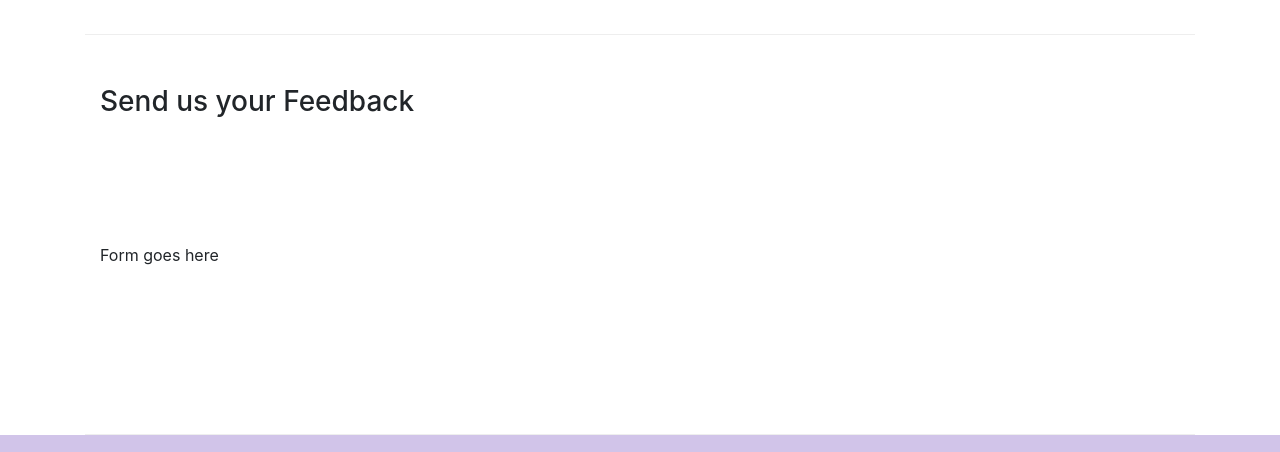
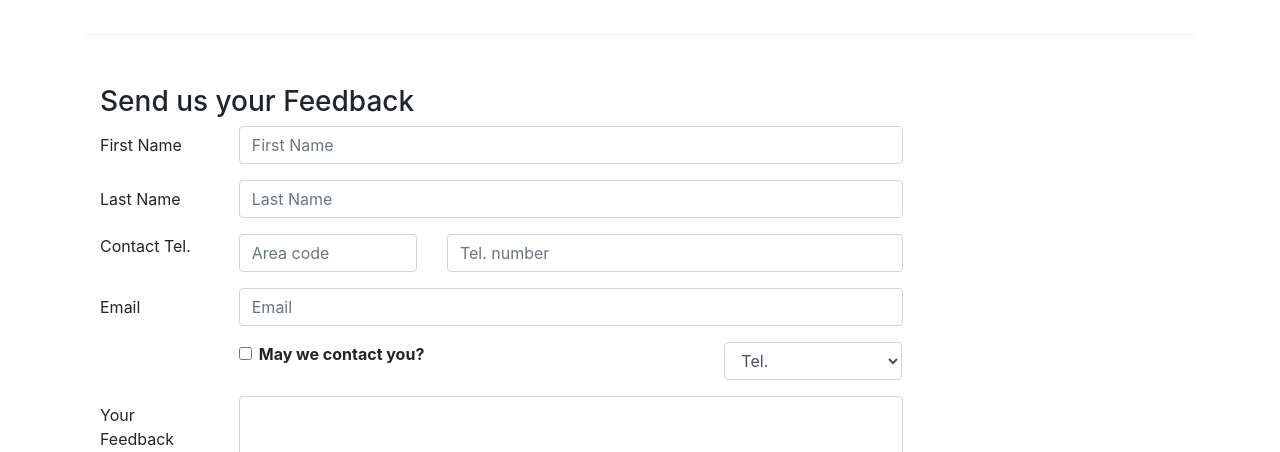
Before and after one commit to stevenpalma123/conFusion, a website: page contactus.html in a window 1280 px wide. Shown: the part 830-1282 px from the top of the page. Drawn offline with nearby package versions, Linux system fonts and the light colour scheme.

Commit message:
Added Form

```diff
--- a/contactus.html
+++ b/contactus.html
@@ -99,7 +99,79 @@
               <h3>Send us your Feedback</h3>
            </div>
             <div class="col-12 col-md-9">
-                Form goes here
+                <!-- Form goes here -->
+                <form>
+                    <div class="form-group row">
+                        <label for="firstname" class="col-md-2 col-form-label"
+                          >First Name</label>
+                        <div class="col-md-10">
+                            <input type="text" class="form-control" id
+                              ="firstname" name="firstname" placeholder="First Name">
+                        </div>
+                    </div>
+                    <div class="form-group row">
+                        <label for="lastname" class="col-md-2 col-form-label"
+                          >Last Name</label>
+                        <div class="col-md-10">
+                            <input type="text" class="form-control" id
+                              ="lastname" name="lastname" placeholder="Last Name">
+                        </div>
+                    </div>
+                    <!--Second Section-->
+                    <div class="form-group row">
+                        <label for="telnum" class="col-12 col-md-2 col-form
+                          -label">Contact Tel.</label>
+                        <div class="col-5 col-md-3">
+                            <input type="tel" class="form-control" id="areacode"
+                              name="areacode" placeholder="Area code">
+                        </div>
+                        <div class="col-7 col-md-7">
+                            <input type="tel" class="form-control" id="telnum"
+                              name="telnum" placeholder="Tel. number">
+                        </div>
+                    </div>
+                    <div class="form-group row">
+                        <label for="emailid" class="col-md-2 col-form-label"
+                          >Email</label>
+                        <div class="col-md-10">
+                            <input type="email" class="form-control" id
+                              ="emailid" name="emailid" placeholder="Email">
+                        </div>
+                    </div>
+                    <!--Third Insertion-->
+                    <div class="form-group row">
+                        <div class="col-md-6 offset-md-2">
+                            <div class="form-check">
+                                <input type="checkbox" class="form-check-input"
+                                  name="approve" id="approve" value="">
+                                <label class="form-check-label" for="approve">
+                                    <strong>May we contact you?</strong>
+                                </label>
+                            </div>
+                        </div>
+                        <div class="col-md-3 offset-md-1">
+                            <select class="form-control">
+                                <option>Tel.</option>
+                                <option>Email</option>
+                            </select>
+                        </div>
+                    </div>
+                    <!--Last Section-->
+                    <div class="form-group row">
+                        <label for="feedback" class="col-md-2 col-form-label"
+                          >Your Feedback</label>
+                        <div class="col-md-10">
+                            <textarea class="form-control" id="feedback" name
+                              ="feedback" rows="12"></textarea>
+                        </div>
+                    </div>
+                    <div class="form-group row">
+                        <div class="offset-md-2 col-md-10">
+                            <button type="submit" class="btn btn-primary">Send
+                              Feedback</button>
+                        </div>
+                    </div>
+                </form>
             </div>
              <div class="col-12 col-md">
             </div>
```
